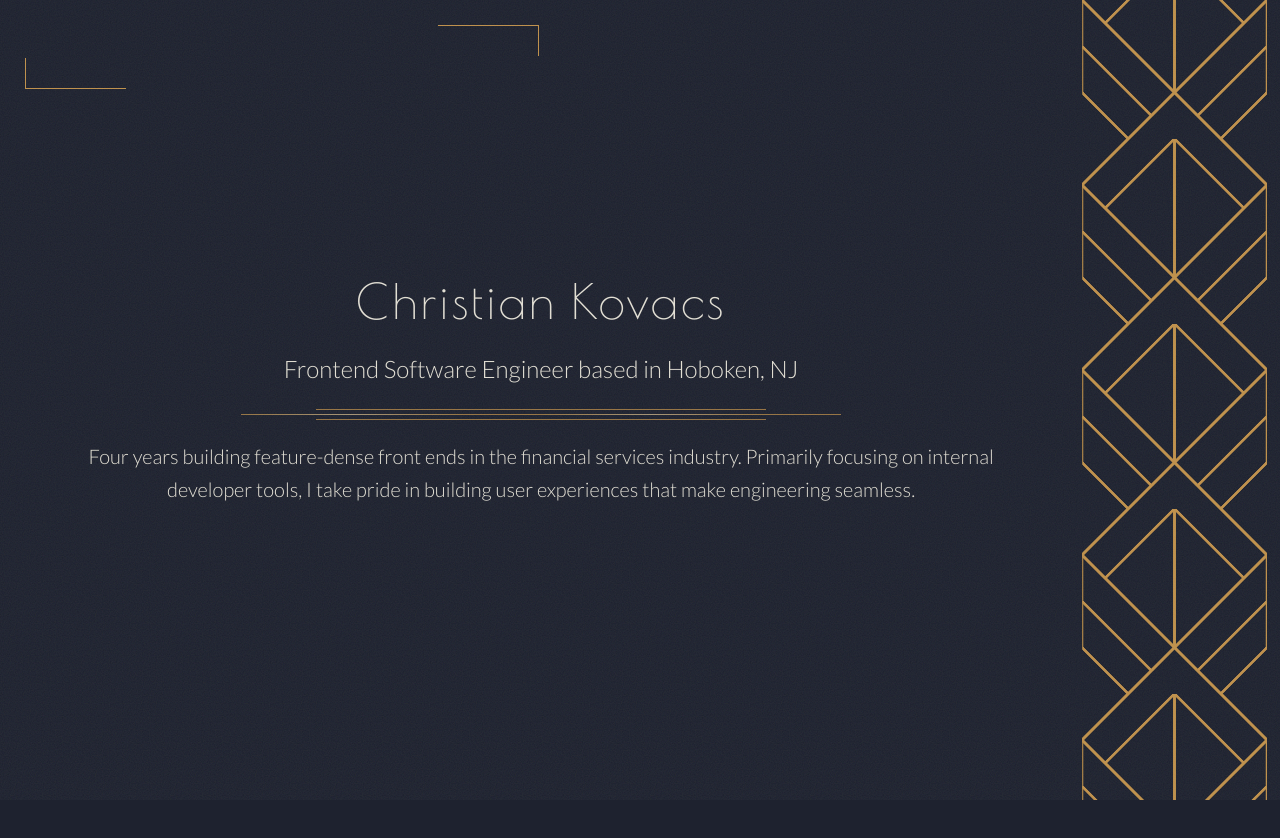
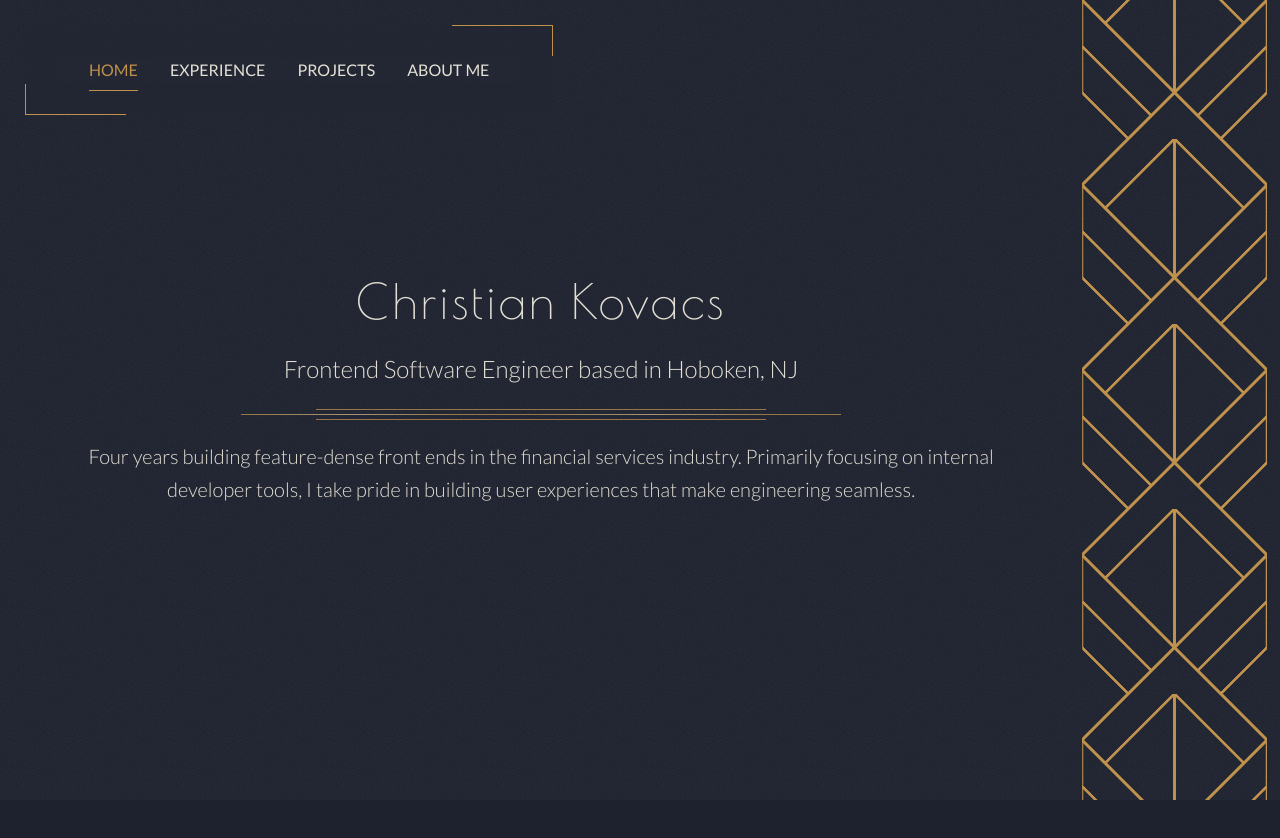
Before and after one commit to ckovacsdev/ckdev, a React (Vite) app: page / in a window 1280 px wide. Shown: the top 838 px of the page. Built offline with nearby package versions, Linux system fonts and the light colour scheme.

Commit message:
working navigation -- dummy pages for now

```diff
--- a/src/App.tsx
+++ b/src/App.tsx
@@ -7,8 +7,8 @@ function App() {
 	return (
 		<div className='app-container'>
 			<Navigation />
-			<Home />
-			<Work />
+			<section id='home'>  <Home /> </section>
+			<section id='work'>  <Work /> </section>
 		</div>
 	)
 }
--- a/src/components/navigation/navi.css
+++ b/src/components/navigation/navi.css
@@ -1,12 +1,17 @@
+html{
+    scroll-behavior: smooth;
+}
 .navigation-container{
     position: fixed;
-    width: 450px;
-    padding: 2rem;
+    padding: 2rem 4rem;
     top: 25px;
     left: 25px;
+    z-index: 10;
+    display: flex;
+    align-items: center;
+    gap: 2rem;
+    backdrop-filter: blur(14px) saturate(100%);
 }
-
-
 .navigation-container::before,
 .navigation-container::after {
     content: '';
@@ -18,7 +23,6 @@
     transform: scale(0);
     animation: border-in 2s cubic-bezier(.22, .72, .24, 1) both;
 }
-
 .navigation-container::before{
     top: 0;
     right: 0;
@@ -34,6 +38,41 @@
     transform-origin: bottom left;
 }
 
+.nav-link {
+    position: relative;
+    color: var(--main-text);
+    text-decoration: none;
+    font-size: 1rem;
+    font-weight: 400;
+    text-transform: uppercase;
+    transition: color .35s ease;
+}
+.nav-link:hover{
+    color: var(--secondary-accent);
+}
+.nav-link[aria-current] {
+    color: var(--main-accent);
+}
+.nav-link::after{
+    content: '';
+    position: absolute;
+    left: 0;
+    right: 0;
+    bottom: -8px;
+    height: 1px;
+    background: var(--main-accent);
+    transform: scaleX(0);
+    transform-origin: left;
+    transition: transform .4s cubic-bezier(.22, .72, .24, 1);
+}
+.nav-link[aria-current]::after{
+    transform: scaleX(1);
+}
+.nav-link:focus-visible{
+    outline: 1px solid var(--main-accent);
+    outline-offset: 6px;
+}
+
 @keyframes border-in {
     to {
         transform: scale(1);
--- a/src/components/navigation/navi.tsx
+++ b/src/components/navigation/navi.tsx
@@ -1,9 +1,53 @@
+import { useEffect, useState } from 'react';
 import './navi.css';
 
+export const SECTIONS = [
+    { id: 'home', label: 'Home' },
+    { id: 'work', label: 'Experience' },
+    { id: 'projects', label: 'Projects' },
+    { id: 'about', label: 'About Me'}
+]
+const ids = SECTIONS.map((s) => s.id);
+
+export const useActiveSection = (ids: string[]) => {
+    const [ active, setActive ] = useState(ids[0]);
+
+    useEffect(() => {
+        const observer = new IntersectionObserver((entries) => {
+            const hit = entries.find((e) => e.isIntersecting);
+            if(hit) {
+                setActive(hit.target.id);
+            }
+        }, { rootMargin: '-45% 0px -50% 0px' });
+
+        ids.forEach((id) => {
+            const element = document.getElementById(id);
+            if (element) {
+                observer.observe(element);
+            }
+        });
+
+        return () => observer.disconnect();
+    }, [ids]);
+
+    return active;
+}
+
 export const Navigation = () => {
+    const active = useActiveSection(ids);
+
     return(
-        <div className='navigation-container'>
-
-        </div>
+        <nav className='navigation-container'>
+            {SECTIONS.map(({ id, label }) => (
+                <a
+                    key={id}
+                    href={`#${id}`}
+                    className='nav-link'
+                    aria-current={active === id ? 'location' : undefined}
+                >
+                    {label}
+                </a>
+            ))}
+        </nav>
     )
 }
--- a/src/index.css
+++ b/src/index.css
@@ -5,8 +5,10 @@
     /* Colors */
     --main-background: #1e222f;
     --main-accent: #c0914b;
-    --main-secondary-accent: #598893;
     --main-text: #e4e1d6;
+
+    --secondary-accent: #598893;
+
 
     /* Fonts */
     --font-display: 'Poiret One', system-ui, sans-serif;
```
